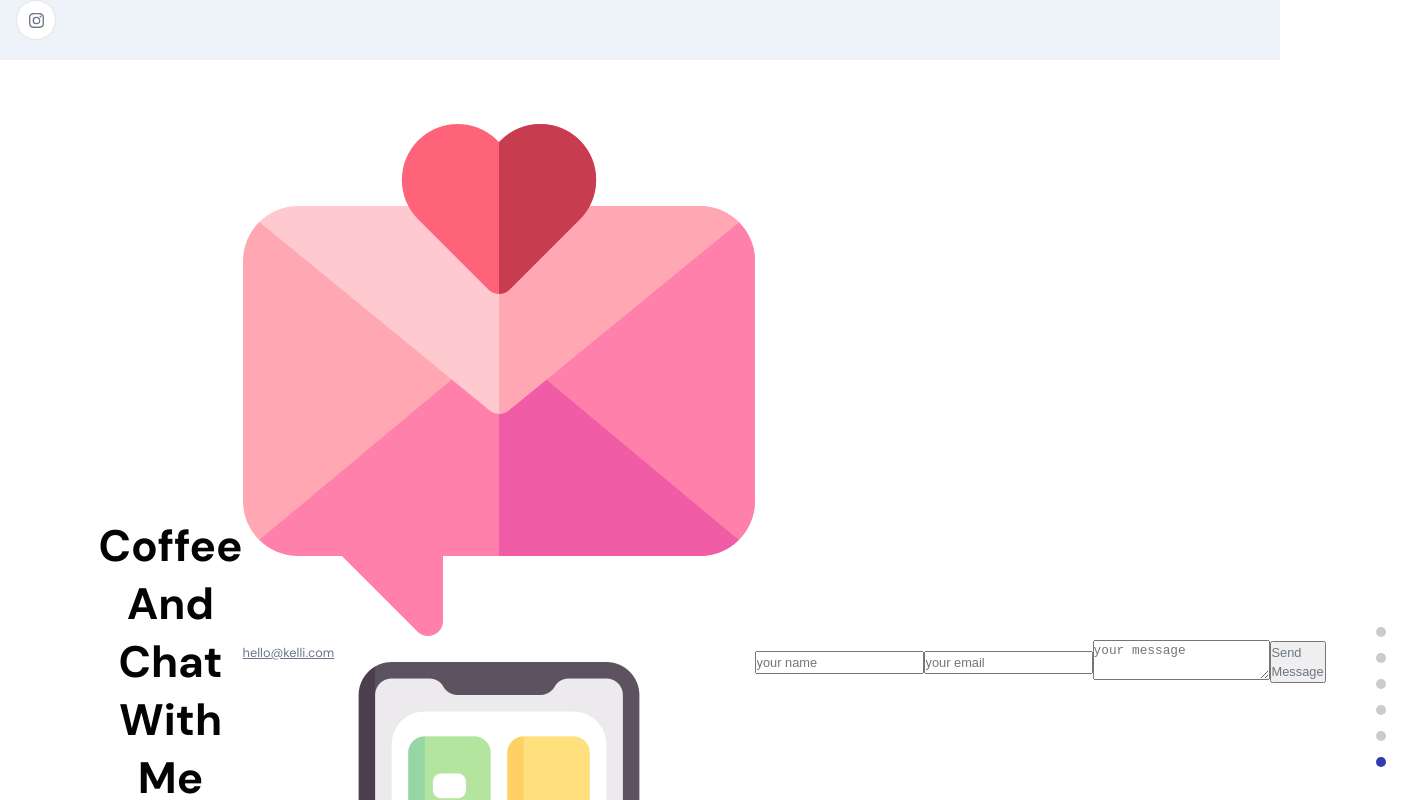
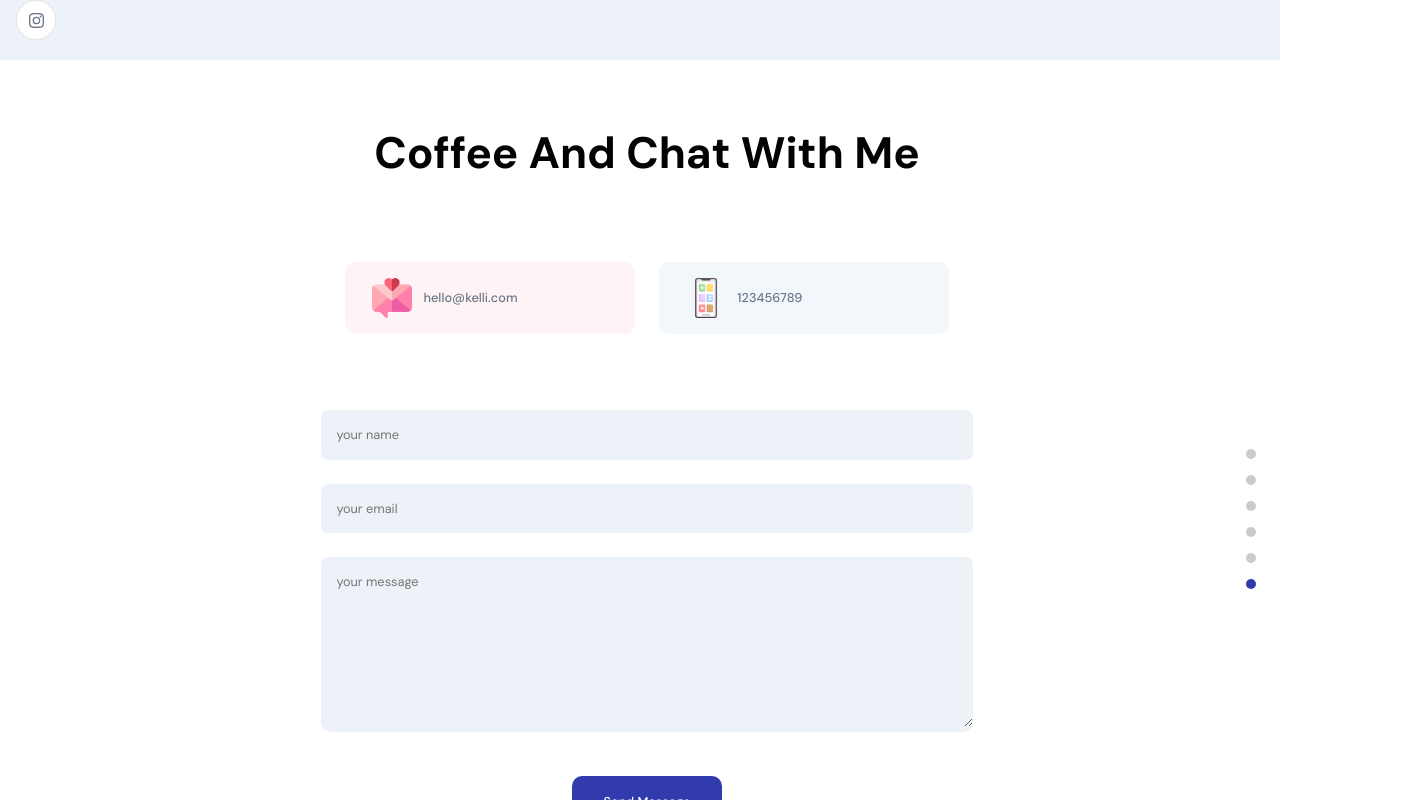
Before and after one commit to kmlibin/ReactPersonalPortfolio, a React (Create React App) app in the folder frontend_react/: page / in a window 1280 px wide. Shown: the part 3940-4740 px from the top of the page, 1410 px wide, since content can reach past the window. Built offline with nearby package versions, Linux system fonts and the light colour scheme; no server answers.

Commit message:
finished footer section

```diff
--- a/frontend_react/src/container/Footer/Footer.jsx
+++ b/frontend_react/src/container/Footer/Footer.jsx
@@ -18,15 +18,29 @@ const Footer = () => {
   const [loading, setLoading] = useState(false);
 
   //destructure values from state object
-  const {name, email, message} = formData;
+  const { name, email, message } = formData;
 
+  //adds input changes to state object
   const handleChangeInput = (e) => {
-    const {name, value} = e.target;
-    setFormData({...formData, [name]: value})
+    const { name, value } = e.target;
+    setFormData({ ...formData, [name]: value });
   };
 
   const handleSubmit = () => {
     setLoading(true);
+
+    //creates object to send to sanity
+    const contact = {
+      _type: "contact",
+      name: name,
+      email: email,
+      message: message,
+    };
+
+    client.create(contact).then(() => {
+      setLoading(false);
+      setIsFormSubmitted(true);
+    });
   };
 
   return (
@@ -47,12 +61,13 @@ const Footer = () => {
         </div>
       </div>
 
+      {!isFormSubmitted ? (
         <div className="app__footer-form app__flex">
           <div className="app__flex">
             <input
               className="p-text"
               type="text"
-            name={name}
+              name="name"
               placeholder="your name"
               value={name}
               onChange={handleChangeInput}
@@ -63,15 +78,17 @@ const Footer = () => {
             <input
               className="p-text"
               type="email"
-            name={email}
+              name="email"
               placeholder="your email"
               value={email}
               onChange={handleChangeInput}
             />
           </div>
+
           <div>
             <textarea
               className="p-text"
+              name="message"
               placeholder="your message"
               value={message}
               onChange={handleChangeInput}
@@ -81,6 +98,11 @@ const Footer = () => {
             {loading ? "Sending..." : "Send Message"}
           </button>
         </div>
+      ) : (
+        <div>
+          <h3 className="head-text">Thank you for getting in touch!</h3>
+        </div>
+      )}
     </>
   );
 };
--- a/frontend_react/src/container/Footer/Footer.scss
+++ b/frontend_react/src/container/Footer/Footer.scss
@@ -0,0 +1,130 @@
+.app__footer {
+  flex: 1;
+  width: 100%;
+  flex-direction: column;
+
+  @media screen and (max-width: 768px) {
+    flex-direction: column;
+  }
+}
+
+.app__footer-cards {
+  width: 60%;
+  display: flex;
+  justify-content: space-evenly;
+  align-items: center;
+  flex-wrap: wrap;
+  margin: 4em 2rem 2rem;
+
+  .app__footer-card {
+    min-width: 290px;
+    display: flex;
+    flex-direction: row;
+    justify-content: flex-start;
+    align-items: center;
+
+    margin: 1rem 0;
+    padding: 1rem;
+    border-radius: 10px;
+    cursor: pointer;
+    background-color: #fef4f5;
+
+    transition: all 0.3s ease-in-out;
+
+    img {
+      width: 40px;
+      height: 40px;
+      margin: 0 0.7rem;
+    }
+
+    p {
+      font-weight: 500;
+    }
+    a {
+      text-decoration: none;
+      font-weight: 500;
+    }
+    &:hover {
+      box-shadow: 0 0 25px #fef4f5;
+    }
+
+    @media screen and (max-width: 450px) {
+      width: 100%;
+    }
+  }
+
+  @media screen and (max-width: 768px) {
+    width: 100%;
+  }
+}
+
+.app__footer-cards .app__footer-card:last-child {
+  background-color: #f2f7fb;
+}
+
+.app__footer-cards .app__footer-card:last-child:hover {
+  box-shadow: 0 0 25px #f2f7fb;
+}
+
+.app__footer-form {
+  width: 60%;
+  flex-direction: column;
+  margin: 1rem 2rem;
+
+  div {
+    width: 100%;
+
+    margin: 0.75rem 0;
+    border-radius: 10px;
+    cursor: pointer;
+    background-color: var(--primary-color);
+
+    transition: all 0.3s ease-in-out;
+
+    input,
+    textarea {
+      width: 100%;
+      padding: 0.95rem;
+      border: none;
+      border-radius: 7px;
+      background-color: var(--primary-color);
+
+      font-family: var(--font-base);
+      color: var(--secondary-color);
+      outline: none;
+    }
+
+    textarea {
+      height: 170px;
+    }
+
+    &:hover {
+      box-shadow: 0 0 25px var(--primary-color);
+    }
+  }
+
+  button {
+    padding: 1rem 2rem;
+    border-radius: 10px;
+    border: none;
+    background-color: var(--secondary-color);
+
+    font-weight: 500;
+    color: var(--white-color);
+    outline: none;
+    margin: 2rem 0 0 0;
+    font-family: var(--font-base);
+
+    transition: cubic-bezier(0.55, 0.085, 0.68, 0.53);
+    cursor: pointer;
+
+    &:hover {
+      background-color: #2430af;
+    }
+  }
+
+  @media screen and (max-width: 768px) {
+    width: 100%;
+    margin: 1rem 0;
+  }
+}
```
Lines whose indentation alone changed are shown as unchanged.
